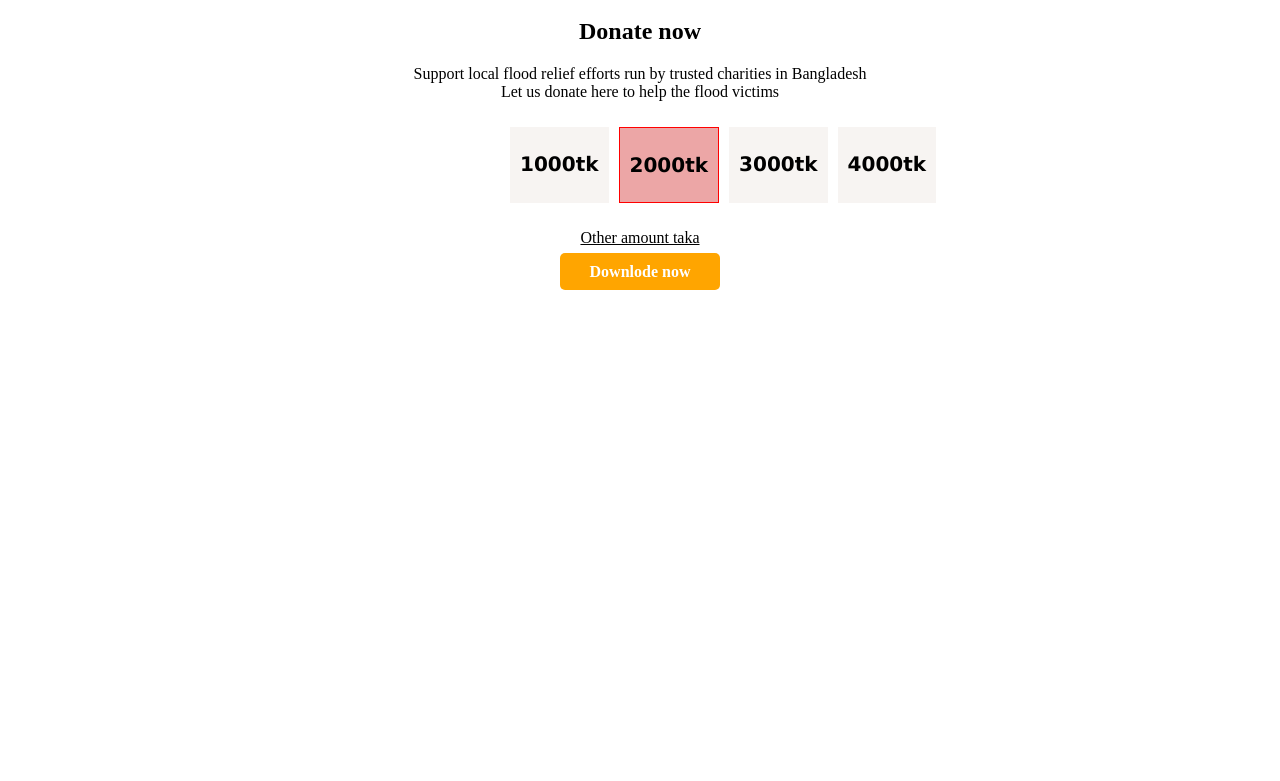
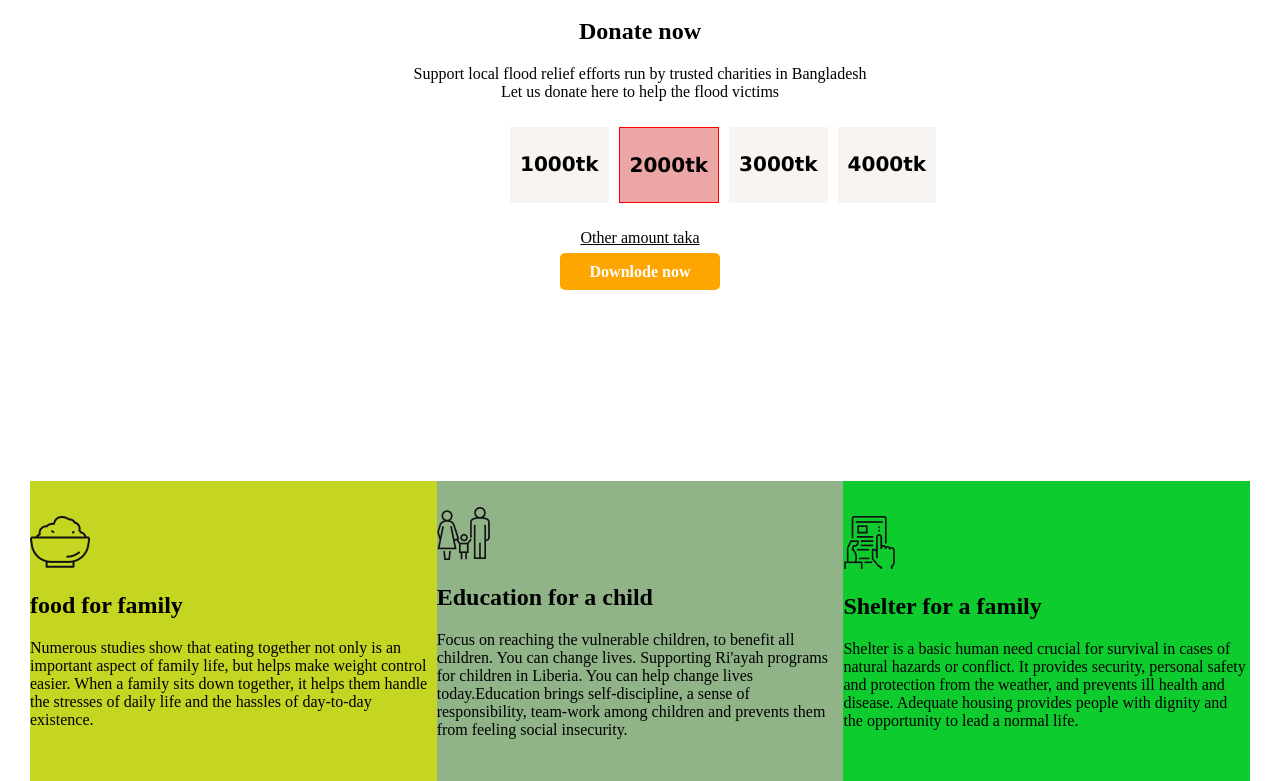
Before and after one commit to Mozaffar588/assignment--1, a plain HTML site: page index.html in a window 1280 px wide. Shown: the part 569-1350 px from the top of the page. Before the commit the page ends 859 px from the top, so only its background shows below. Drawn offline with Linux system fonts and the light colour scheme.

Commit message:
box section

```diff
--- a/index.html
+++ b/index.html
@@ -41,5 +41,22 @@
             <p><u>Other amount taka</u></p>
             <a target="_blank" class="link-batton" href="downlode-now">Downlode now</a>
         </section>
+        <section class="box-contant">
+            <div id="box-left">
+                <img src="icons/food.png" alt="">
+                <h2>food for family</h2>
+                <p>Numerous studies show that eating together not only is an important aspect of family life, but helps make weight control easier. When a family sits down together, it helps them handle the stresses of daily life and the hassles of day-to-day existence.</p>
+            </div>
+            <div id="box-center">
+                <img src="icons/Frame-1.png" alt="">
+                <h2>Shelter for a family</h2>
+                <p>Shelter is a basic human need crucial for survival in cases of natural hazards or conflict. It provides security, personal safety and protection from the weather, and prevents ill health and disease. Adequate housing provides people with dignity and the opportunity to lead a normal life.</p>
+            </div>
+            <div id="box-right">
+                <img src="icons/shelter.png" alt="">
+                <h2>Education for a child</h2>
+                <p>Focus on reaching the vulnerable children, to benefit all children. You can change lives. Supporting Ri'ayah programs for children in Liberia. You can help change lives today.Education brings self-discipline, a sense of responsibility, team-work among children and prevents them from feeling social insecurity.</p>
+            </div>
+        </section>
 </body>
 </html>
--- a/style.css
+++ b/style.css
@@ -62,5 +62,33 @@ body{
 }
 .orther-amount{
     text-align: center;
+}
+.box-contant{
+margin-top: 200px;
+height: auto;
+padding-left: 30px;
+padding-right: 30px;
+border-spacing: 50px;
+}
+#box-left{
+    background-color:rgb(196, 214, 33);
+    width: 33.33%;
+    height: 300px;
+    float: left;
+    align-content: center;
+}
+#box-center{
+    background-color:rgb(14, 204, 46);
+    width: 33.33%;
+    height: 300px;
+    float:right;
+    align-content: center;
 
 }
+#box-right{
+    background-color:rgb(144, 179, 135);
+    width: 33.33%;
+    height: 300px;
+    margin: 0 auto;
+    align-content: center;
+}
```
Also changed, not shown: icons/Frame-1.png (added), icons/food.png (added), icons/shelter.png (added).
